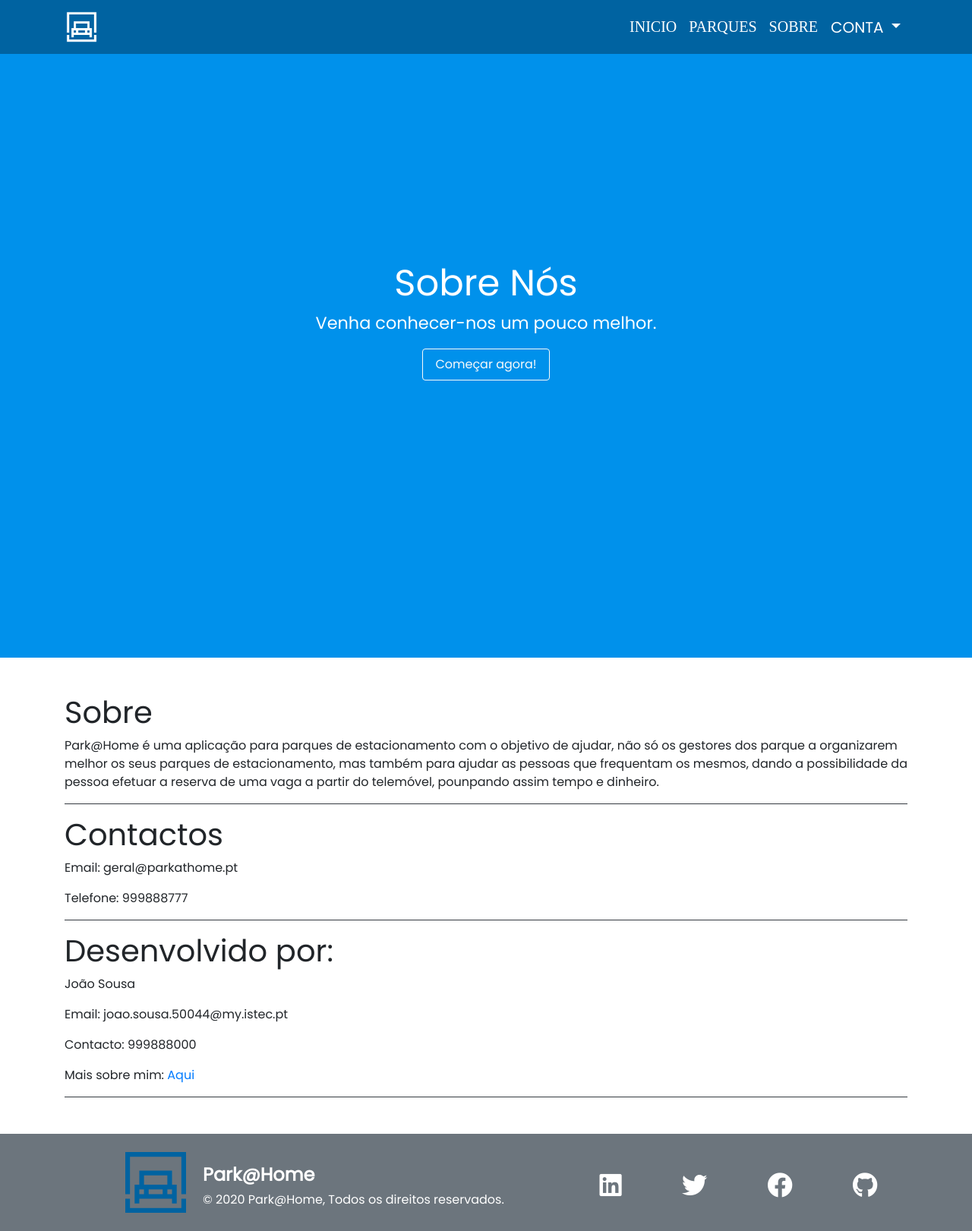
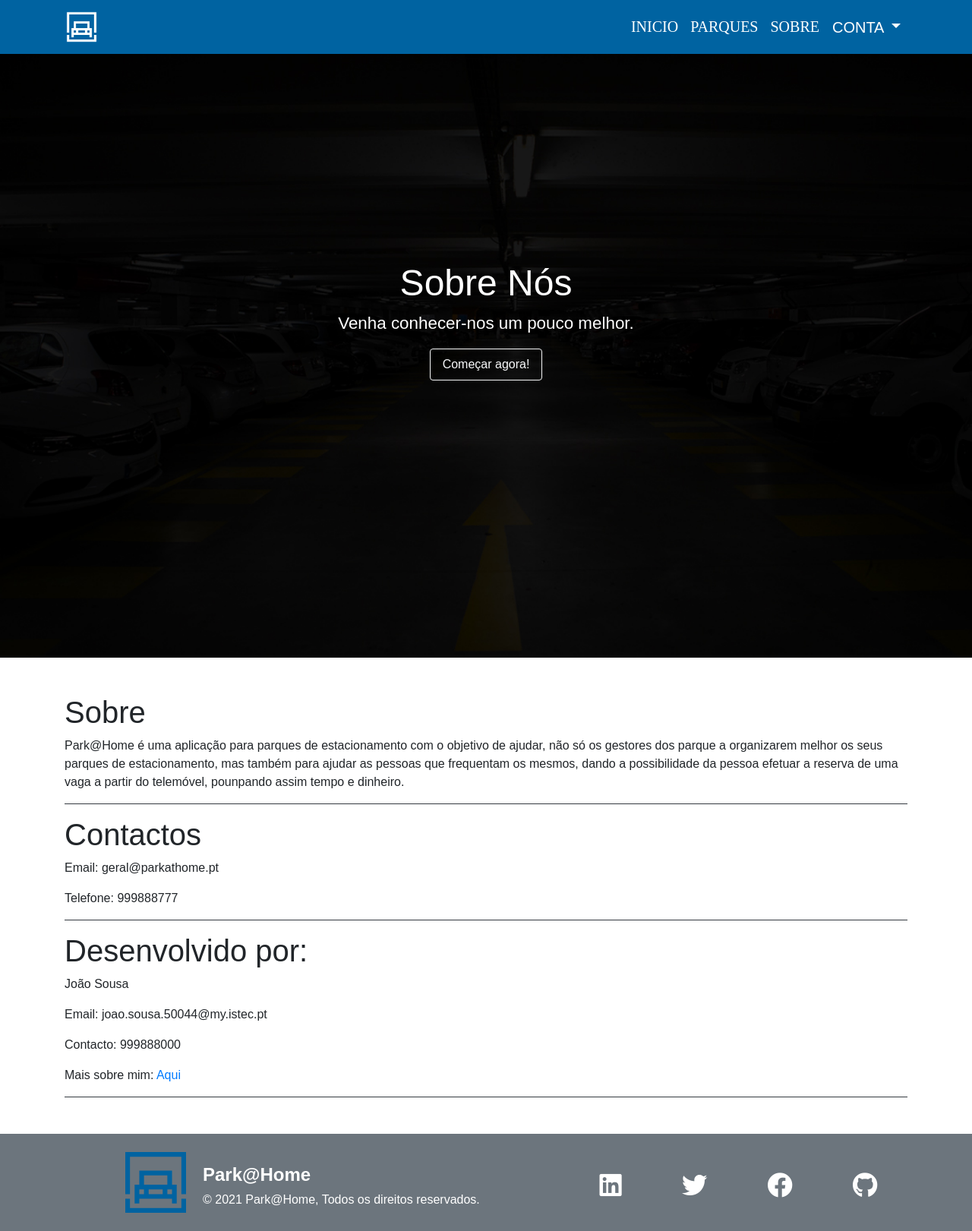
Before and after one commit to FlawlessPT/ParkAtHome-Website_New, a PHP site: page /Pages/Sobre/index.php in a window 1280 px wide. Shown: the whole page at 76% size. Run offline with PHP 8.4, Linux system fonts and the light colour scheme; some libraries are stand-ins or nearby versions.

Commit message:
Few Updates

```diff
--- a/Includes/Footer/footer.php
+++ b/Includes/Footer/footer.php
@@ -7,7 +7,7 @@
             </div>
             <div class="col-xl-5 my-auto text-xl-left text-sm-center">
                 <h4 class="mt-sm-3 ml-xl-n2 font-weight-bold">Park@Home</h4>
-                <h6 class="ml-xl-n2">© 2020 Park@Home, Todos os direitos reservados.</h6>
+                <h6 class="ml-xl-n2">© 2021 Park@Home, Todos os direitos reservados.</h6>
             </div>
             <div class="col-sm-5 d-flex align-items-xl-center">
                 <button type="button" class="btn flex-fill h-50"><i class="fab fa-linkedin" style="font-size: 25pt; color: white" aria-hidden="true"></i></button>
--- a/Includes/Footer/footer2.php
+++ b/Includes/Footer/footer2.php
@@ -6,7 +6,7 @@
             </div>
             <div class="col-xl-5 my-auto text-xl-left text-sm-center">
                 <h4 class="mt-sm-3 ml-xl-n2 font-weight-bold">Park@Home</h4>
-                <h6 class="ml-xl-n2">© 2020 Park@Home, Todos os direitos reservados.</h6>
+                <h6 class="ml-xl-n2">© 2021 Park@Home, Todos os direitos reservados.</h6>
             </div>
             <div class="col-sm-5 d-flex align-items-xl-center">
                 <button type="button" class="btn flex-fill h-50"><i class="fab fa-linkedin" style="font-size: 25pt; color: white" aria-hidden="true"></i></button>
--- a/Includes/Menu/menu.php
+++ b/Includes/Menu/menu.php
@@ -52,8 +52,8 @@
                             </button>
                             <div class="dropdown-menu" aria-labelledby="dropdownMenuButton">
                                 <b class="dropdown-header" style="font-size: 15px"> ' . strtoupper($loggedUser) . '</i></b>
-                                <a class="dropdown-item" href="../Profile/index.php">> Perfil <i class="fas fa-user"></i></a>
-                                <a class="dropdown-item" href="../../Utils/logout.php">> Sair <i class="fas fa-sign-out-alt"></i></a>
+                                <a class="dropdown-item" href="../Profile/index.php">Perfil<i class="fas fa-user"></i></a>
+                                <a class="dropdown-item" href="../../Utils/logout.php">Sair<i class="fas fa-sign-out-alt"></i></a>
                             </div>
                         </li>
                     </ul>';
@@ -73,8 +73,8 @@
                                 Conta
                             </button>
                             <div class="dropdown-menu" aria-labelledby="dropdownMenuButton">
-                                <a class="dropdown-item" href="../Login/index.php">> Iniciar Sessão <i class="fas fa-sign-in-alt"></i></a>
-                                <a class="dropdown-item" href="../Register/index.php">> Registar Conta <i class="fas fa-plus"></i></a>
+                                <a class="dropdown-item" href="../Login/index.php">Iniciar Sessão<i class="fas fa-sign-in-alt"></i></a>
+                                <a class="dropdown-item" href="../Register/index.php">Registar Conta<i class="fas fa-plus"></i></a>
                             </div>
                         </li>
                     </ul>';
--- a/Includes/Menu/navbar.css
+++ b/Includes/Menu/navbar.css
@@ -24,6 +24,6 @@
 
 .dropdown {
   background-color: var(--corPrimary);
-  font-family: "Poppins", sans-serif;
+  font-family: "Aldrich", sans-serif;
   color: white;
 }
--- a/Pages/Inicio/index.php
+++ b/Pages/Inicio/index.php
@@ -20,8 +20,8 @@
     <link rel="stylesheet" href="https://use.fontawesome.com/releases/v5.8.2/css/all.css" integrity="sha384-oS3vJWv+0UjzBfQzYUhtDYW+Pj2yciDJxpsK1OYPAYjqT085Qq/1cq5FLXAZQ7Ay" crossorigin="anonymous">
 
     <!-- OWN LINKS -->
-    <link rel="stylesheet" href="../../Includes/Menu/navbar.css?v=1.3">
-    <link rel="stylesheet" href="styles.css?v=1.0">
+    <link rel="stylesheet" href="../../Includes/Menu/navbar.css?v=1.4">
+    <link rel="stylesheet" href="styles.css?v=1.1">
     <script src="inicio.js"></script>
 </head>
 
--- a/Pages/Inicio/styles.css
+++ b/Pages/Inicio/styles.css
@@ -8,7 +8,7 @@ p {
 }
 
 body {
-  font-family: "Poppins", sans-serif;
+  font-family: "Aldrich", sans-serif;
 }
 
 .btnMain {
@@ -40,7 +40,7 @@ body {
 .banner {
   position: relative;
   background-color: var(--testeColor);
-  /* background: url("../Imagens/banner.png"); */
+  background: url("../../Assets/parque_estacionamento.jpg");
   height: 100vh;
   background-size: cover;
   background-position: center;
--- a/Pages/Login/index.php
+++ b/Pages/Login/index.php
@@ -20,7 +20,7 @@
     <link rel="stylesheet" href="https://use.fontawesome.com/releases/v5.8.2/css/all.css" integrity="sha384-oS3vJWv+0UjzBfQzYUhtDYW+Pj2yciDJxpsK1OYPAYjqT085Qq/1cq5FLXAZQ7Ay" crossorigin="anonymous">
 
     <!-- OWN CSS -->
-    <link rel="stylesheet" href="../../Includes/Menu/navbar.css?v=1.1">
+    <link rel="stylesheet" href="../../Includes/Menu/navbar.css?v=1.2">
     <link rel="stylesheet" href="styles.css?v=1.0">
 
     <!-- PAGE FUNCTIONS -->
--- a/Pages/Login/styles.css
+++ b/Pages/Login/styles.css
@@ -3,7 +3,7 @@
 }
 
 body {
-  font-family: "Poppins", sans-serif;
+  font-family: "Aldrich", sans-serif;
 }
 
 h3 {
--- a/Pages/Parques/index.php
+++ b/Pages/Parques/index.php
@@ -20,8 +20,8 @@
     <link rel="stylesheet" href="https://use.fontawesome.com/releases/v5.8.2/css/all.css" integrity="sha384-oS3vJWv+0UjzBfQzYUhtDYW+Pj2yciDJxpsK1OYPAYjqT085Qq/1cq5FLXAZQ7Ay" crossorigin="anonymous">
 
     <!-- OWN LINKS -->
-    <link rel="stylesheet" href="../../Includes/Menu/navbar.css?v=1.3">
-    <link rel="stylesheet" href="styles.css?v=1.5">
+    <link rel="stylesheet" href="../../Includes/Menu/navbar.css?v=1.4">
+    <link rel="stylesheet" href="styles.css?v=1.6">
     <script src="parques.js"></script>
 </head>
 
--- a/Pages/Parques/styles.css
+++ b/Pages/Parques/styles.css
@@ -4,7 +4,7 @@
 }
 
 body {
-  font-family: "Poppins", sans-serif;
+  font-family: "Aldrich", sans-serif;
 }
 
 .arrowBigger:hover {
@@ -41,7 +41,7 @@ body {
 .banner {
   position: relative;
   background-color: var(--testeColor);
-  /* background: url("../Imagens/banner.png"); */
+  background: url("../../Assets/parque_estacionamento.jpg");
   height: 100vh;
   background-size: cover;
   background-position: center;
--- a/Pages/Profile/index.php
+++ b/Pages/Profile/index.php
@@ -20,7 +20,7 @@
     <link rel="stylesheet" href="https://use.fontawesome.com/releases/v5.8.2/css/all.css" integrity="sha384-oS3vJWv+0UjzBfQzYUhtDYW+Pj2yciDJxpsK1OYPAYjqT085Qq/1cq5FLXAZQ7Ay" crossorigin="anonymous">
 
     <!-- OWN CSS -->
-    <link rel="stylesheet" href="../../Includes/Menu/navbar.css?v=1.1" />>
+    <link rel="stylesheet" href="../../Includes/Menu/navbar.css?v=1.2" />>
     <link rel="stylesheet" href="styles.css?v=1.0">
 
     <!-- PAGE FUNCTIONS -->
--- a/Pages/Profile/profile.js
+++ b/Pages/Profile/profile.js
@@ -51,6 +51,7 @@ function loadProfileData() {
 }
 
 var count = 0;
+//TODO: LOAD ALL INPUTS BY DEFAULT
 
 function setTotalPlates() {
   var xhttp = new XMLHttpRequest();
--- a/Pages/Profile/styles.css
+++ b/Pages/Profile/styles.css
@@ -1,5 +1,9 @@
 :root {
   --corPrimary: #0063a1;
+}
+
+body {
+  font-family: "Aldrich", sans-serif;
 }
 
 #name_icon {
--- a/Pages/Register/index.php
+++ b/Pages/Register/index.php
@@ -20,7 +20,7 @@
     <link rel="stylesheet" href="https://use.fontawesome.com/releases/v5.8.2/css/all.css" integrity="sha384-oS3vJWv+0UjzBfQzYUhtDYW+Pj2yciDJxpsK1OYPAYjqT085Qq/1cq5FLXAZQ7Ay" crossorigin="anonymous">
 
     <!-- OWN CSS -->
-    <link rel="stylesheet" href="../../Includes/Menu/navbar.css?v=1.1">
+    <link rel="stylesheet" href="../../Includes/Menu/navbar.css?v=1.2">
     <link rel="stylesheet" href="main_register.css?v=1.0">
 
     <!-- PAGE FUNCTIONS -->
--- a/Pages/Register/styles.css
+++ b/Pages/Register/styles.css
@@ -3,7 +3,7 @@
 }
 
 body {
-  font-family: "Poppins", sans-serif;
+  font-family: "Aldrich", sans-serif;
 }
 
 #name_icon {
--- a/Pages/Sobre/index.php
+++ b/Pages/Sobre/index.php
@@ -20,8 +20,8 @@
     <link rel="stylesheet" href="https://use.fontawesome.com/releases/v5.8.2/css/all.css" integrity="sha384-oS3vJWv+0UjzBfQzYUhtDYW+Pj2yciDJxpsK1OYPAYjqT085Qq/1cq5FLXAZQ7Ay" crossorigin="anonymous">
 
     <!-- OWN LINKS -->
-    <link rel="stylesheet" href="../../Includes/Menu/navbar.css?v=1.1">
-    <link rel="stylesheet" href="styles.css?v=1.2">
+    <link rel="stylesheet" href="../../Includes/Menu/navbar.css?v=1.2">
+    <link rel="stylesheet" href="styles.css?v=1.3">
 </head>
 
 <body>
--- a/Pages/Sobre/styles.css
+++ b/Pages/Sobre/styles.css
@@ -3,7 +3,7 @@
 }
 
 body {
-  font-family: "Poppins", sans-serif;
+  font-family: "Aldrich", sans-serif;
 }
 
 .btnText {
@@ -30,7 +30,7 @@ body {
 .banner {
   position: relative;
   background-color: var(--testeColor);
-  /* background: url("../Imagens/banner.png"); */
+  background: url("../../Assets/parque_estacionamento.jpg");
   height: 100vh;
   background-size: cover;
   background-position: center;
```
Also changed, not shown: Assets/park-photo.png (deleted), Assets/parque_estacionamento.jpg (added).
